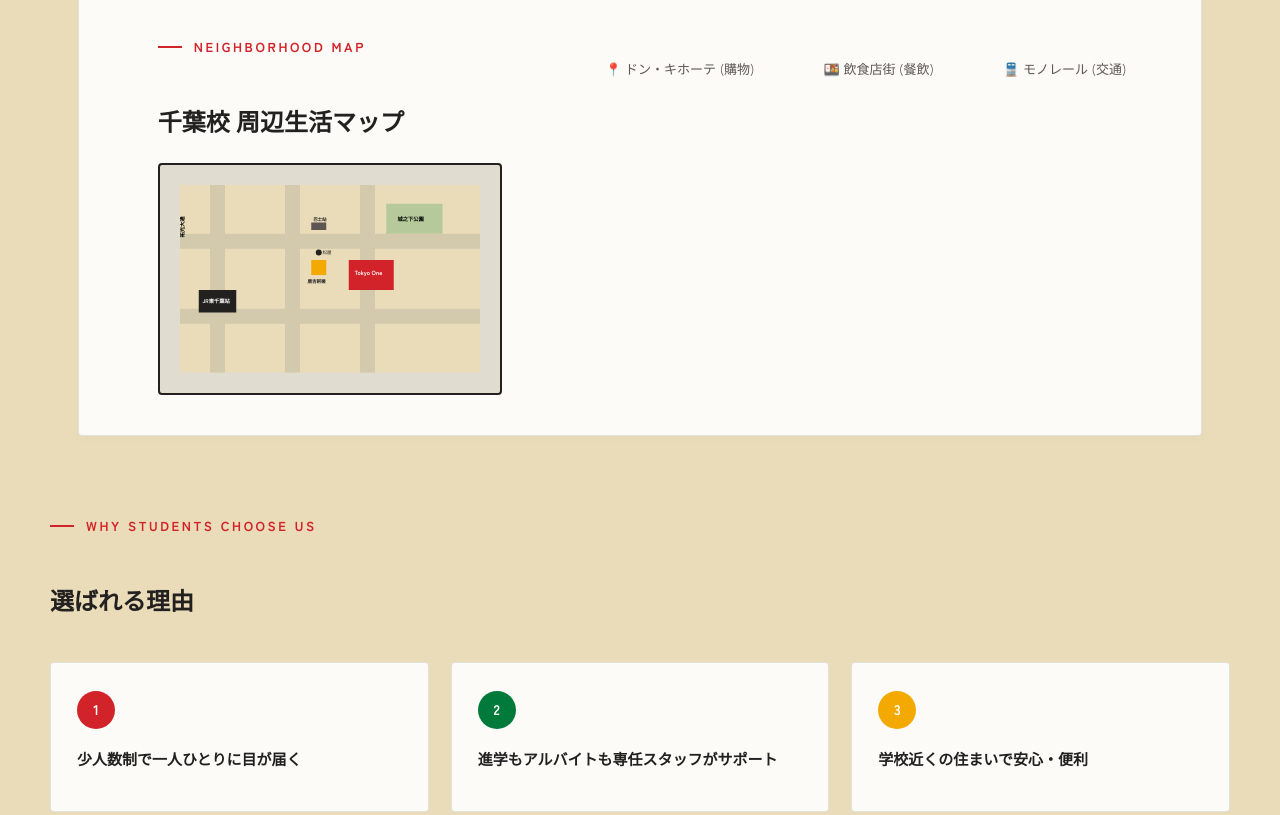
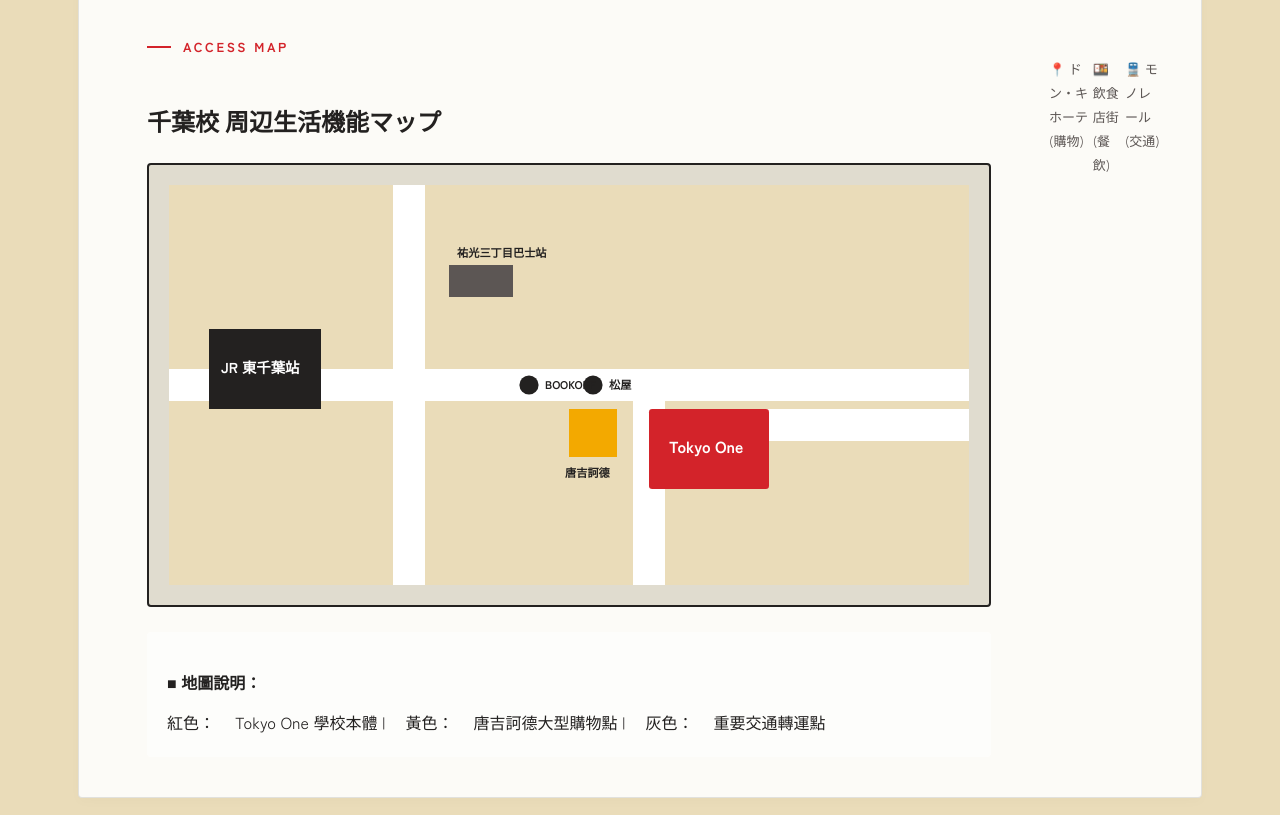
Before and after one commit to bonnie941114/-no.1, a plain HTML site: page index.html in a window 1280 px wide. Shown: the part 2322-3137 px from the top of the page. Drawn offline with Linux system fonts and the light colour scheme.

Commit message:
Update index.html

```diff
--- a/index.html
+++ b/index.html
@@ -744,47 +744,59 @@
       <div class="map-iframe-container">
         <iframe src="https://www.google.com/maps/embed?pb=!1m18!1m12!1m3!1d3243.6826978437024!2d140.12569507632616!3d35.61955193318214!2m3!1f0!2f0!3f0!3m2!1i1024!2i768!4f13.1!3m3!1m2!1s0x6022851fc365ab75%3A0xe9f7580b0376c24!2zNC1jaMW9bWUtMS0xOCBZdWvFjSwgQ2h1byBXYXJkLCBDaGliYSwgMjYwLTAwMTM!5e0!3m2!1sja!2sjp!4v1710000000000!5m2!1sja!2sjp" title="Tokyo One campus location map" allowfullscreen="" loading="lazy" referrerpolicy="no-referrer-when-downgrade"></iframe>
       </div>
-  <!-- 精確街區生活機能地圖 -->
+<!-- 優化後的完整生活機能地圖 (全寬版) -->
 <section class="env-section wrap reveal">
-  <div class="eyebrow">NEIGHBORHOOD MAP</div>
-  <h2 style="font-family: 'Shippori Mincho', serif;">千葉校 周辺生活マップ</h2>
-  <p class="txt-zh" style="margin-bottom: 30px;">從學校出發，購物、飲食與交通設施皆在便捷的生活圈內。</p>
-
-  <div style="background: #E0DCCF; border: 2px solid var(--ink-main); border-radius: var(--radius); padding: 20px; overflow-x: auto;">
-    <svg viewBox="0 0 800 500" style="width: 100%; height: auto; display: block; font-family: 'Zen Kaku Gothic New', sans-serif;">
-      <!-- 街道網格底色 -->
-      <rect width="800" height="500" fill="#EADCB9" />
-      <path d="M100 0 L100 500 M300 0 L300 500 M500 0 L500 500" stroke="#D3C9AD" stroke-width="40" />
-      <path d="M0 150 L800 150 M0 350 L800 350" stroke="#D3C9AD" stroke-width="40" />
-
-      <!-- 綠地 (公園/綠色空間) -->
-      <rect x="550" y="50" width="150" height="80" fill="#B5C99A" />
-      <text x="580" y="95" font-size="14" font-weight="700">城之下公園</text>
-
-      <!-- 地標：Tokyo One (紅色重點) -->
-      <rect x="450" y="200" width="120" height="80" fill="#D3232A" />
-      <text x="465" y="240" fill="white" font-size="16" font-weight="700">Tokyo One</text>
-
-      <!-- 地標群：生活機能 -->
-      <g fill="#232120">
-        <!-- 唐吉訶德與商圈 -->
-        <rect x="350" y="200" width="40" height="40" fill="#F3A900" />
-        <text x="340" y="260" font-size="12" font-weight="700">唐吉訶德</text>
-
-        <circle cx="370" cy="180" r="8" />
-        <text x="380" y="185" font-size="12">松屋</text>
-
-        <rect x="350" y="100" width="40" height="20" fill="#5C5654" />
-        <text x="355" y="95" font-size="12" font-weight="700">巴士站</text>
+  <div class="eyebrow">ACCESS MAP</div>
+  <h2 style="font-family: 'Shippori Mincho', serif;">千葉校 周辺生活機能マップ</h2>
+  <p class="txt-zh" style="margin-bottom: 20px;">從學校出發，購物、飲食與交通設施皆在便捷的生活圈內。</p>
+
+  <div style="background: #E0DCCF; border: 2px solid var(--ink-main); border-radius: var(--radius); padding: 20px; width: 100%; overflow-x: auto;">
+    <!-- 擴大視野的完整地圖 -->
+    <svg viewBox="0 0 1000 500" style="width: 100%; height: auto; display: block; margin: 0 auto; min-width: 800px;">
+      <!-- 灰色底色 -->
+      <rect width="1000" height="500" fill="#EADCB9" />
+
+      <!-- 主要幹道 (灰白線) -->
+      <path d="M0 250 L1000 250 M300 0 L300 500 M600 250 L600 500" stroke="#fff" stroke-width="40" />
+      <path d="M600 300 L1000 300" stroke="#fff" stroke-width="40" />
+
+      <!-- JR 東千葉站 (左側大標) -->
+      <rect x="50" y="180" width="140" height="100" fill="#232120" />
+      <text x="65" y="235" fill="white" font-size="18" font-weight="700">JR 東千葉站</text>
+
+      <!-- 巴士站 (交通節點) -->
+      <rect x="350" y="100" width="80" height="40" fill="#5C5654" />
+      <text x="360" y="90" fill="#232120" font-size="14" font-weight="700">祐光三丁目巴士站</text>
+
+      <!-- Tokyo One (學校主體 - 紅色) -->
+      <rect x="600" y="280" width="150" height="100" rx="4" fill="#D3232A" />
+      <text x="625" y="335" fill="white" font-size="20" font-weight="700">Tokyo One</text>
+
+      <!-- 地標點位 (黃色/黑色) -->
+      <g font-size="14" font-weight="700" fill="#232120">
+        <!-- 唐吉訶德 -->
+        <rect x="500" y="280" width="60" height="60" fill="#F3A900" />
+        <text x="495" y="365" font-size="14">唐吉訶德</text>
+
+        <!-- 松屋 -->
+        <circle cx="530" cy="250" r="12" fill="#232120" />
+        <text x="550" y="255">松屋</text>
+
+        <!-- BOOKOFF -->
+        <circle cx="450" cy="250" r="12" fill="#232120" />
+        <text x="470" y="255">BOOKOFF</text>
       </g>
-
-      <!-- 交通點：JR車站 -->
-      <rect x="50" y="280" width="100" height="60" fill="#232120" />
-      <text x="60" y="315" fill="white" font-size="14" font-weight="700">JR東千葉站</text>
-
-      <!-- 道路名稱標示 -->
-      <text x="10" y="140" font-size="14" font-weight="700" transform="rotate(-90 10 140)">祐光大通</text>
     </svg>
+  </div>
+
+  <!-- 功能索引 -->
+  <div style="margin-top: 25px; padding: 20px; background: rgba(255,255,255,0.5); border-radius: var(--radius);">
+    <p style="font-weight:700; margin-bottom:10px;">■ 地圖說明：</p>
+    <div style="display: flex; gap: 20px; flex-wrap: wrap;">
+      <span class="env-highlight">紅色：</span>Tokyo One 學校本體 |
+      <span class="env-highlight">黃色：</span>唐吉訶德大型購物點 |
+      <span class="env-highlight">灰色：</span>重要交通轉運點
+    </div>
   </div>
 </section>
     <!-- 地圖說明 -->
```
